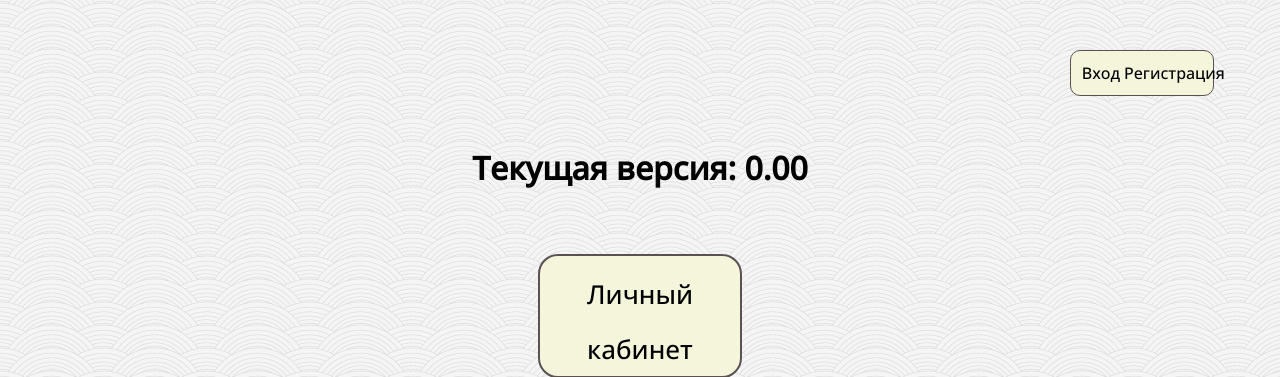
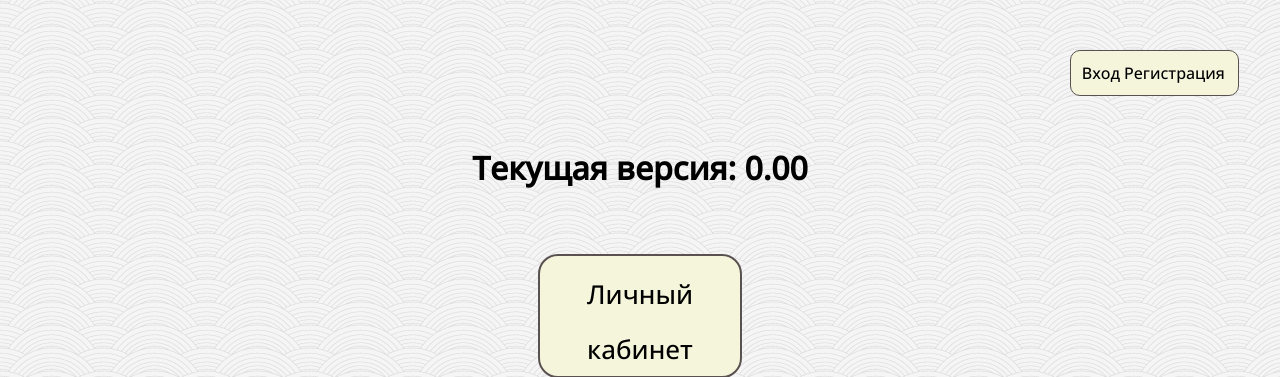
Before and after one commit to N1stDev/EducationalPlatform, a Django app: page / in a window 1280 px wide. Shown: the top 377 px of the page. Run offline with Django 4.2, Linux system fonts and the light colour scheme.

Commit message:
Update style.css

```diff
--- a/main/static/style.css
+++ b/main/static/style.css
@@ -41,7 +41,7 @@ time {
     margin: 50px;
     margin-left: 84%;
     padding: 8px;
-    width: 10%;
+    width: 12%;
 }
 
 .bottom {   /* Для форума */
```
